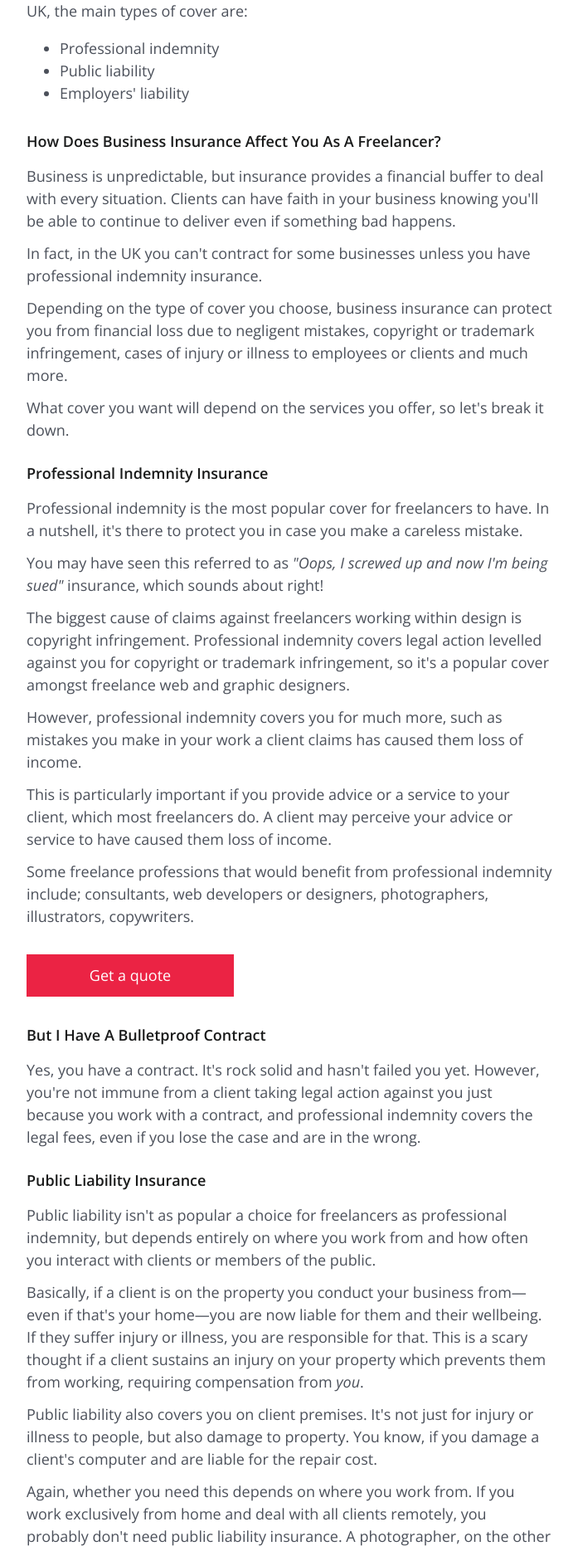
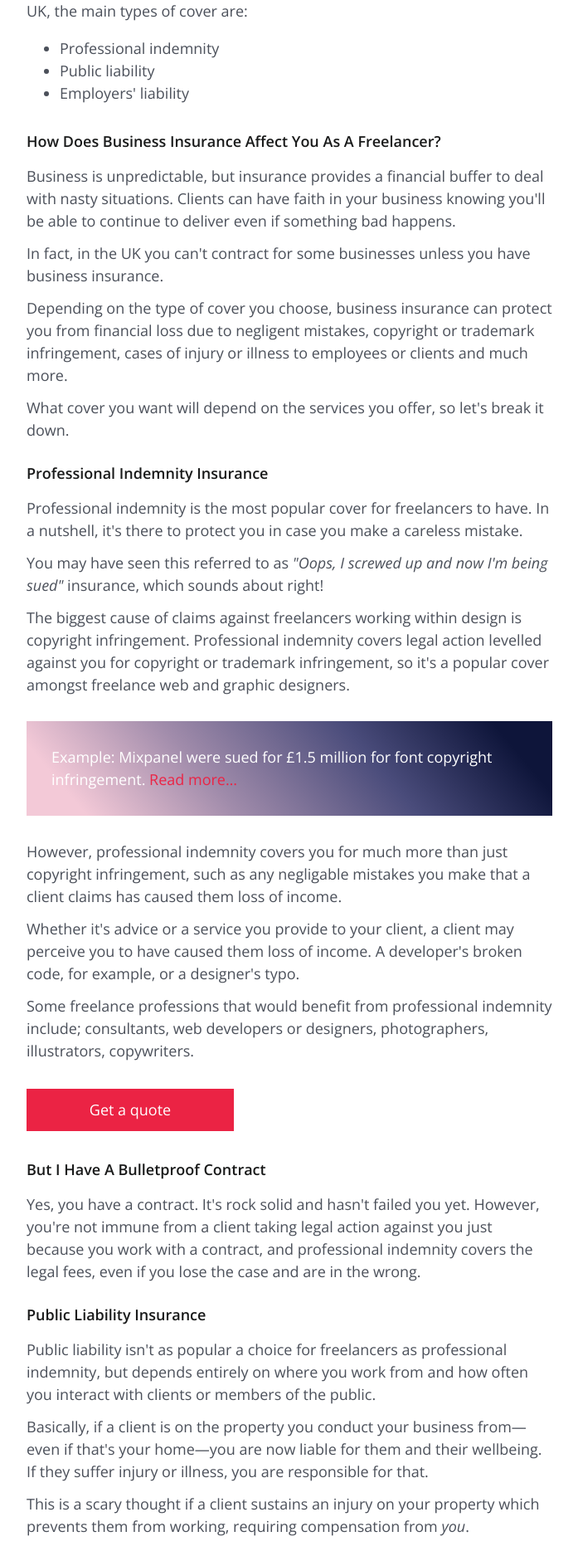
Before and after one commit to ashleybaxter/insuranceforfreelancers, a Jekyll site: the page built from index.html, in a window 1280 px wide. Shown: the part 600-2469 px from the top of the page at 83% size, without its empty margins (291-988 px from the left). Built offline with Jekyll 4.4.1, drawn with Linux system fonts in a browser that asks for light colours; some of the changed text lies outside the part shown.

Commit message:
Content changes

```diff
--- a/_config.yml
+++ b/_config.yml
@@ -3,8 +3,8 @@ baseurl: 		""
 title: 			Insurance for Freelancers
 
 name: 			Insurance for freelancers
-description: 	A beautifully contemporary and elegant Jekyll theme
-url: 			"http://localhost:4000"
+description: 	Professional indemnity, public liability and professional indemnity. We explain business insurance for freelancers.
+url: 			"http://insuranceforfreelancers.co.uk"
 
 twitter: 		insurancebyjack
 email: 			hello@insurancebyjack.co.uk
--- a/assets/styles.css
+++ b/assets/styles.css
@@ -37,6 +37,14 @@ button {
 
 button a {
     color: white;
+}
+
+button a:hover {
+    opacity: 1;
+}
+
+button:hover {
+    opacity: 0.85
 }
 
 a {
@@ -160,6 +168,17 @@ h5 {
         left: 0;
         bottom: -15px;
         background: #eb2344; }
+
+.alert {
+    background-color: #a18cab;
+    background-image: -o-linear-gradient(-40deg, #0e153a 10%, #4a4c7b 35%, #a18cab 65%, #f3c9d7 90%);
+    background-image: -moz-linear-gradient(-40deg, #0e153a 10%, #4a4c7b 35%, #a18cab 65%, #f3c9d7 90%);
+    background-image: -ms-linear-gradient(-40deg, #0e153a 10%, #4a4c7b 35%, #a18cab 65%, #f3c9d7 90%);
+    background-image: linear-gradient(-130deg, #0e153a 10%, #4a4c7b 35%, #a18cab 65%, #f3c9d7 90%);
+    padding: 30px;
+    color: white;
+    margin: 30px 0;
+}
 
 .more {
     display: inline-block;
@@ -661,8 +680,6 @@ body > footer {
         top: -15px;
         background: #eb2344; }
 
-    body > footer .copyright a { margin-left: 6px }
-
 /* Syntax Highlighting */
 pre, code {
     background: #f8f7fa;
--- a/index.html
+++ b/index.html
@@ -26,9 +26,9 @@ gradient:   1
 
 <h3>How Does Business Insurance Affect You As A Freelancer?</h3>
 
-<p>Business is unpredictable, but insurance provides a financial buffer to deal with every situation. Clients can have faith in your business knowing you'll be able to continue to deliver even if something bad happens.</p>
+<p>Business is unpredictable, but insurance provides a financial buffer to deal with nasty situations. Clients can have faith in your business knowing you'll be able to continue to deliver even if something bad happens.</p>
 
-<p>In fact, in the UK you can't contract for some businesses unless you have professional indemnity insurance.</p>
+<p>In fact, in the UK you can't contract for some businesses unless you have business insurance.</p>
 
 <p>Depending on the type of cover you choose, business insurance can protect you from financial loss due to negligent mistakes, copyright or trademark infringement, cases of injury or illness to employees or clients and much more.</p>
 
@@ -42,9 +42,11 @@ gradient:   1
 
 <p>The biggest cause of claims against freelancers working within design is copyright infringement. Professional indemnity covers legal action levelled against you for copyright or trademark infringement, so it's a popular cover amongst freelance web and graphic designers.</p>
 
-<p>However, professional indemnity covers you for much more, such as mistakes you make in your work a client claims has caused them loss of income.</p>
+<p class="alert">Example: Mixpanel were sued for £1.5 million for font copyright infringement. <a href="http://blog.extensis.com/font-compliance/mixpanel-sued-font-tumblr.php">Read more…</a></p>
 
-<p>This is particularly important if you provide advice or a service to your client, which most freelancers do. A client may perceive your advice or service to have caused them loss of income.</p>
+<p>However, professional indemnity covers you for much more than just copyright infringement, such as any negligable mistakes you make that a client claims has caused them loss of income.</p>
+
+<p>Whether it's advice or a service you provide to your client, a client may perceive you to have caused them loss of income. A developer's broken code, for example, or a designer's typo.</p>
 
 <p>Some freelance professions that would benefit from professional indemnity include; consultants, web developers or designers, photographers, illustrators, copywriters.</p>
 
@@ -58,9 +60,13 @@ gradient:   1
 
 <p>Public liability isn't as popular a choice for freelancers as professional indemnity, but depends entirely on where you work from and how often you interact with clients or members of the public.</p>
 
-<p>Basically, if a client is on the property you conduct your business from—even if that's your home—you are now liable for them and their wellbeing. If they suffer injury or illness, you are responsible for that. This is a scary thought if a client sustains an injury on your property which prevents them from working, requiring compensation from <em>you</em>.</p>
+<p>Basically, if a client is on the property you conduct your business from—even if that's your home—you are now liable for them and their wellbeing. If they suffer injury or illness, you are responsible for that.</p>
 
-<p>Public liability also covers you on client premises. It's not just for injury or illness to people, but also damage to property. You know, if you damage a client's computer and are liable for the repair cost.</p>
+<p>This is a scary thought if a client sustains an injury on your property which prevents them from working, requiring compensation from <em>you</em>.</p>
+
+<p class="alert">Example: A photographer was sued for £195,000 for breaking a statue. <a href="http://petapixel.com/2012/04/27/butterfingered-photographers-being-sued-for-300000-by-art-collector/">Read more…</a></p>
+
+<p>Public liability also covers you on client premises. It's not just for injury or illness to people, but also damage to property or possessions. For example, if you damage a client's computer and are liable for the repair cost.</p>
 
 <p>Again, whether you need this depends on where you work from. If you work exclusively from home and deal with all clients remotely, you probably don't need public liability insurance. A photographer, on the other hand, who is on location and interacting with people regularly, would be mistaken to forgo public liability.</p>
 
@@ -68,11 +74,17 @@ gradient:   1
 
 <h3>Employers' Liability Insurance</h3>
 
-<p>Freelancers often team up with other people to compliment their skill-set. For example, a designer may hire a front-end developer to bring their clients' designs to life. Even if it's a temporary or part-time arrangement, you're legally obligated to have employers' liability insurance.</p>
+<p>Freelancing can often be a one man band operation, but it's not uncommon for freelancers to team up with other people to compliment their skill-set.</p>
 
-<p>Employers' liability isn't too dissimilar to public liability insurance, covering injury or illness caused to your employees as a result of work.</p>
+<p>For example, a designer may hire a front-end developer to bring their clients' designs to life. Even if it's a temporary or part-time arrangement, you're legally obligated to have employers' liability insurance.</p>
 
-<p>If you're employing your friends and working from home, you're still required by law to have cover of at least £5 million. Each day you go without can incur a hefty fine.</p>
+<p>Employers' liability isn't too dissimilar to public liability insurance, covering injury or illness caused to your employees as a result of business activities.</p>
+
+<p>This means any claims from employees who've been injured or become ill as a result of working for you are covered.</p>
+
+<p>Even if you're employing friends and working from home, you're still required by law to have cover of at least £5 million. Each day you go without can incur a hefty fine.</p>
+
+<p>If you're confused about whether you need employers' liability insurance or not, there's <a href="http://www.hse.gov.uk/pubns/hse40.pdf">a comprehensive guide</a> available.</p>
 
 <button><a href="http://insurancebyjack.co.uk/quote">Get a quote</a></button>
 
```
